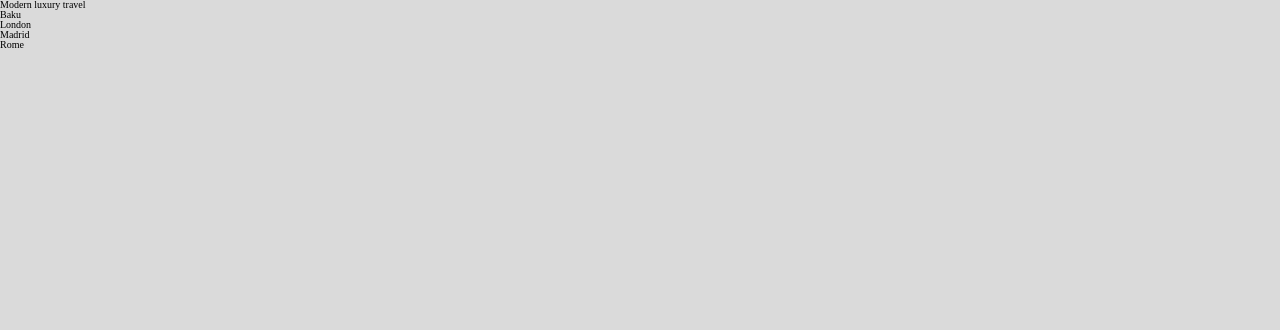
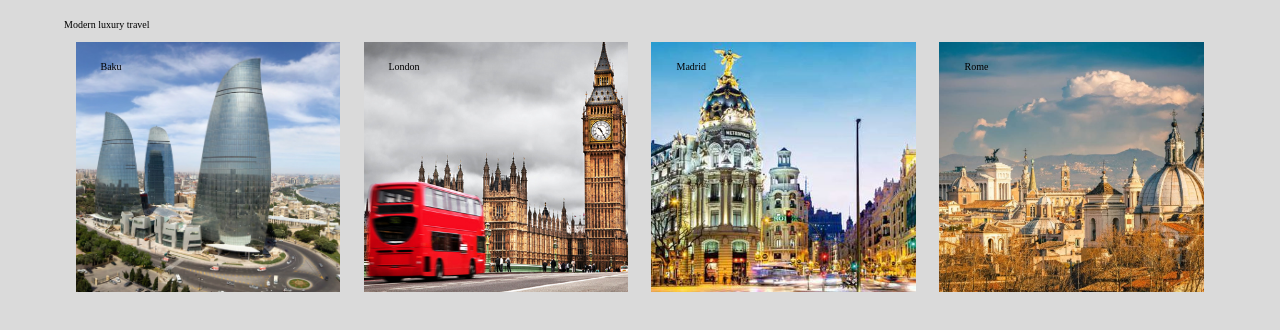
Before and after one commit to psopher/checkpoint_11, a plain HTML site: page css-exercise-four-master/index.html in a window 1280 px wide. Drawn offline with Linux system fonts and the light colour scheme.

Commit message:
assignment complete

```diff
--- a/css-exercise-four-master/css/style.css
+++ b/css-exercise-four-master/css/style.css
@@ -1,4 +1,58 @@
+*, *:before, *:after {
+  box-sizing: border-box;
+}
+
 body {
   background-color: #dadada;
   font-size: 10px;
 }
+
+.container {
+  margin: 20px auto;
+  width: 90%;
+}
+
+div {
+  background-color: #dadada;
+  float: left;
+  margin: 1% 0;
+  width: 100%;
+  padding: 20px 25px;
+  height: 250px;
+}
+
+.preview_baku {
+  background: #ffffff url('/images/baku.jpg') no-repeat top center;
+  background-size: cover;
+}
+
+.preview_london {
+  background: #ffffff url('/images/london.png') no-repeat top center;
+  background-size: cover;
+}
+
+.preview_madrid {
+  background: #ffffff url('/images/madrid.jpg') no-repeat top center;
+  background-size: cover;
+}
+
+.preview_rome {
+  background: #ffffff url('/images/rome.jpg') no-repeat top center;
+  background-size: cover;
+}
+
+/* code added to create two-column design */
+@media screen and (min-width: 575px){
+   div {
+    margin: 1%;
+    width: 48%;
+  }
+}
+
+/* code added to create four-column design */
+@media screen and (min-width: 991px){
+   div {
+    margin: 1%;
+    width: 23%;
+  }
+}
--- a/css-exercise-four-master/index.html
+++ b/css-exercise-four-master/index.html
@@ -3,22 +3,23 @@
   <head>
     <meta charset="utf-8">
     <title>css exercise four</title>
+    <meta name="viewport" content="width=device-width, initial-scale=1">
     <link rel="stylesheet" href="css/reset.css">
     <link rel="stylesheet" href="css/style.css">
   </head>
   <body>
     <section class="container">
       <h1>Modern luxury <span class="emphasis">travel</span></h1>
-      <div class="preview baku">
+      <div class="preview_baku">
         <h1>Baku</h1>
       </div>
-      <div class="preview london">
+      <div class="preview_london">
         <h1>London</h1>
       </div>
-      <div class="preview madrid">
+      <div class="preview_madrid">
         <h1>Madrid</h1>
       </div>
-      <div class="preview rome">
+      <div class="preview_rome">
         <h1>Rome</h1>
       </div>
     </section>
```
